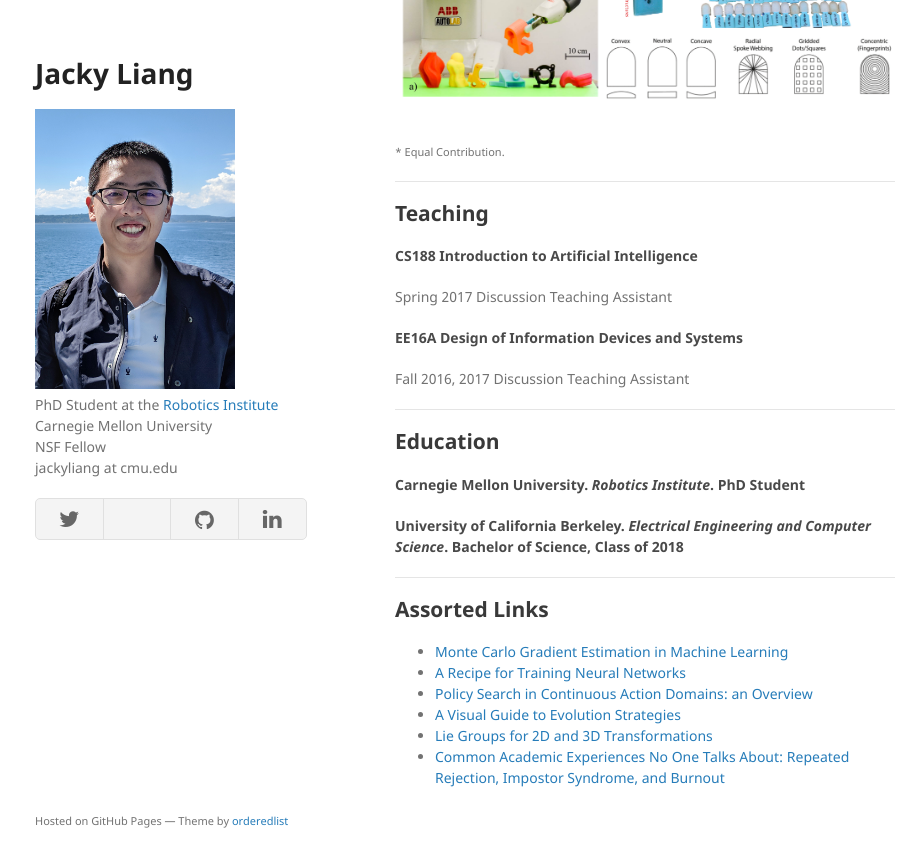
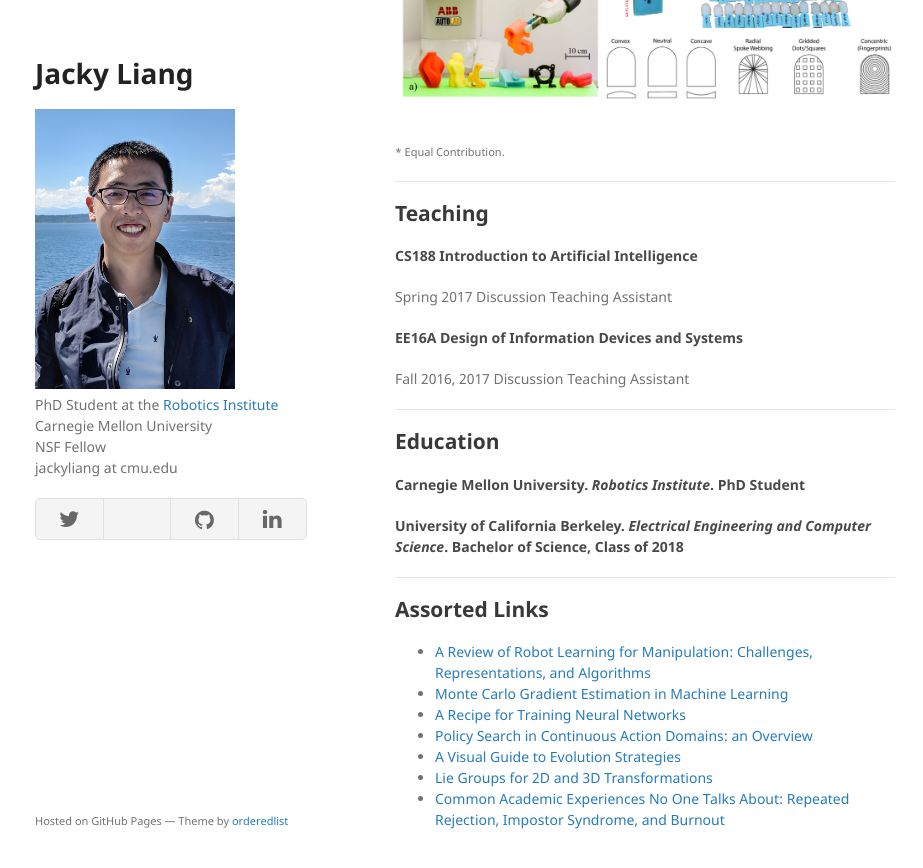
Before and after one commit to jacky-liang/jacky.io, a Jekyll site: the page built from index.md, in a window 1280 px wide and 900 px high, scrolled down 3572 px. Shown: the top 868 px of the window, without its empty margins (175-1098 px from the left). Built offline with Jekyll 4.4.1, drawn with Linux system fonts in a browser that asks for light colours; a style sheet for code colours, icons or effects is not loaded; our own code applies the rules of GitHub Pages for plain Markdown files.

Commit message:
added another link

```diff
--- a/index.md
+++ b/index.md
@@ -98,6 +98,7 @@ Fall 2016, 2017 Discussion Teaching Assistant
 
 ## Assorted Links
 
+* [A Review of Robot Learning for Manipulation: Challenges, Representations, and Algorithms](https://arxiv.org/abs/1907.03146)
 * [Monte Carlo Gradient Estimation in Machine Learning](https://arxiv.org/abs/1906.10652)
 * [A Recipe for Training Neural Networks](http://karpathy.github.io/2019/04/25/recipe/)
 * [Policy Search in Continuous Action Domains: an Overview](https://arxiv.org/abs/1803.04706)
```
